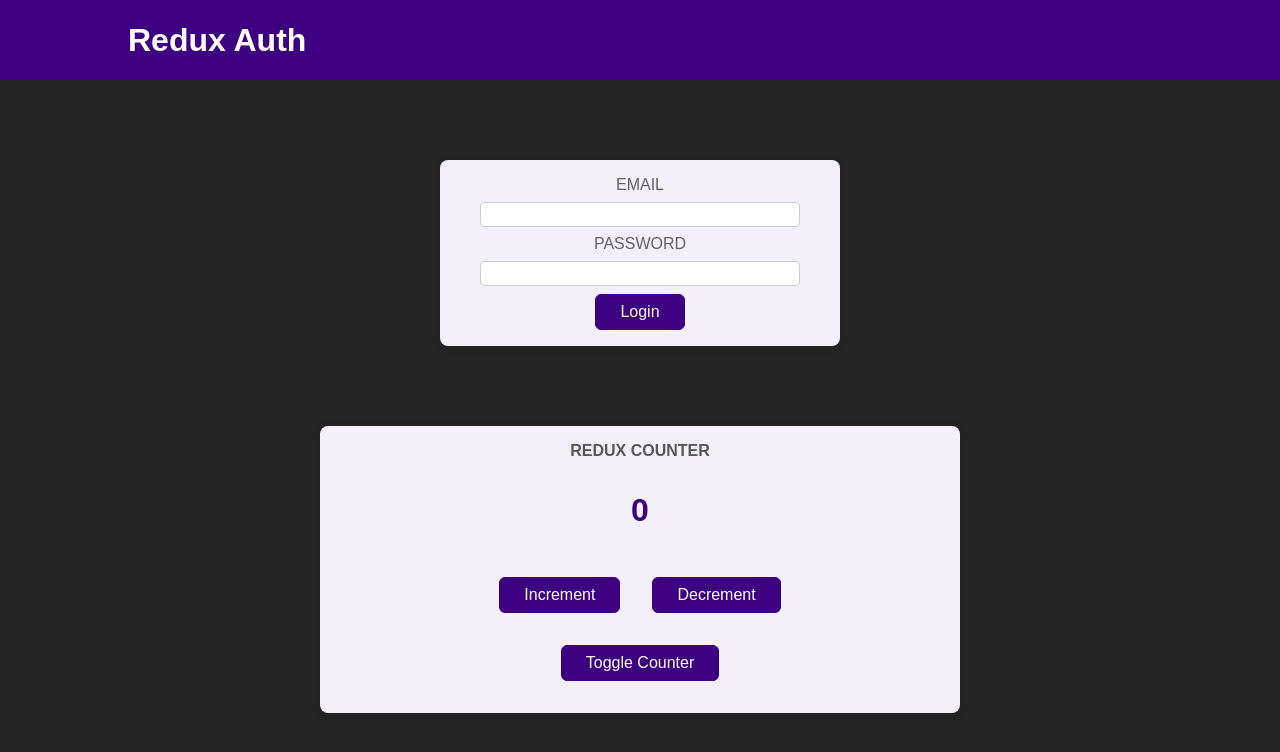
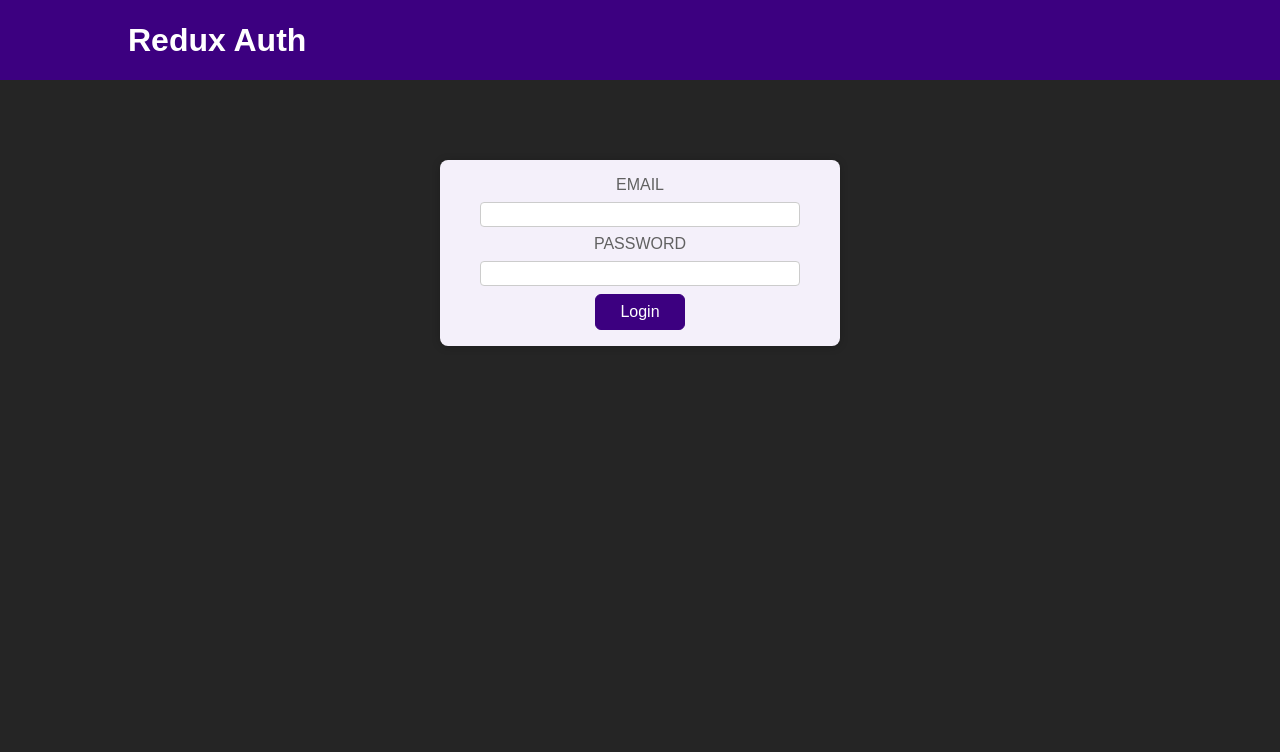
Before and after one commit to FerozShaik96/Basics-of-Redux, a React (Create React App) app: page / in a window 1280 px wide. Shown: the top 752 px of the page. Built offline with nearby package versions, Linux system fonts and the light colour scheme.

Commit message:
Rendering the Components based on if user is logged in or not

```diff
--- a/src/App.js
+++ b/src/App.js
@@ -1,12 +1,16 @@
 import Counter from "./components/Counter";
 import Header from "./components/Header";
 import Auth from "./components/Auth";
+import UserProfile from "./components/UserProfile";
+import { useSelector } from "react-redux/es/hooks/useSelector";
 function App() {
+  const showCounter = useSelector((state) => state.Auth.isAuth);
   return (
     <>
       <Header />
-      <Auth />
-      <Counter />
+      {!showCounter && <Auth />}
+      {showCounter && <UserProfile />}
+      {showCounter && <Counter />}
     </>
   );
 }
```
